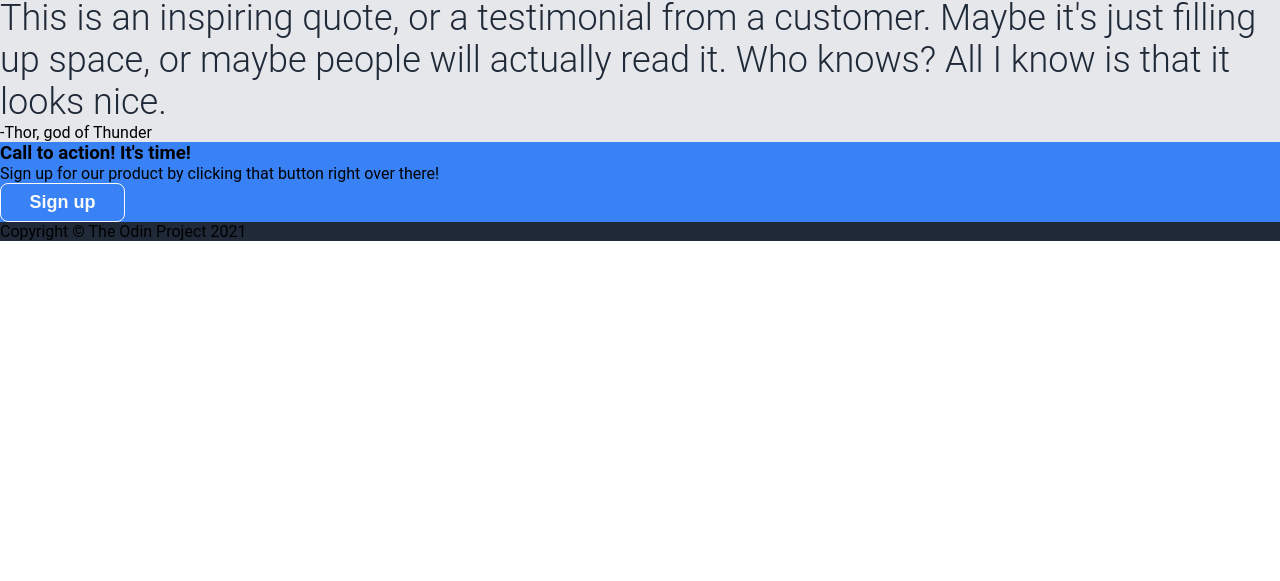
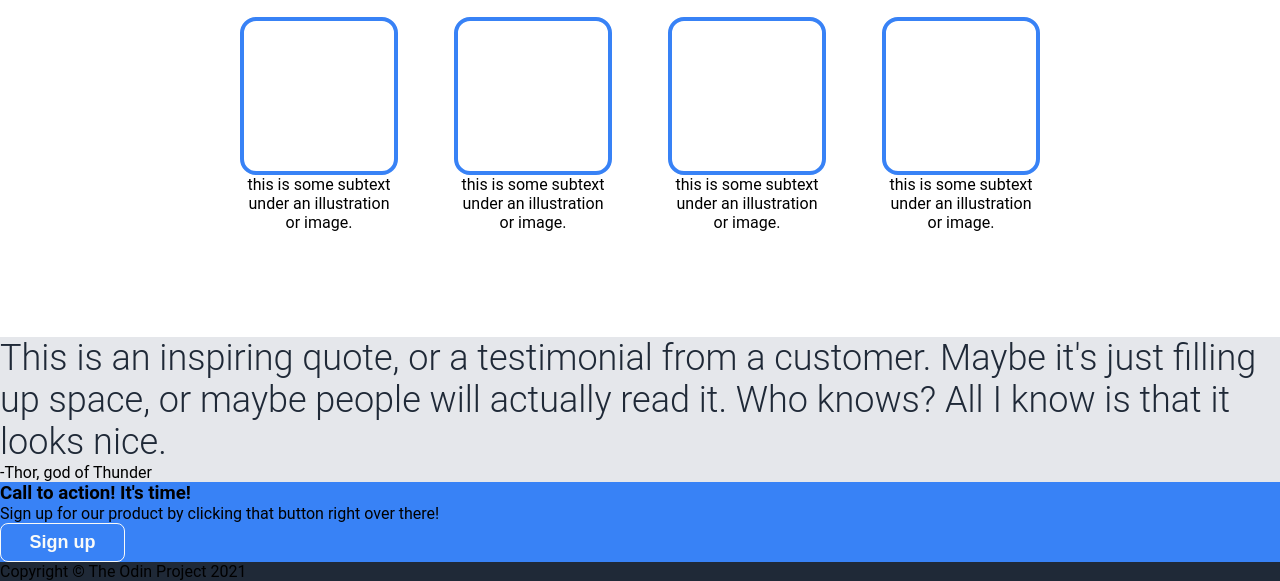
Before and after one commit to jesseowenuk/odin-landing, a plain HTML site: page index.html in a window 1280 px wide. Shown: the part 559-1140 px from the top of the page. Before the commit the page ends 800 px from the top, so only its background shows below. Drawn offline with Linux system fonts and the light colour scheme.

Commit message:
Styled information section

```diff
--- a/style.css
+++ b/style.css
@@ -106,10 +106,39 @@ h1 {
 }
 
 /* Information Section */
+.information {
+    padding: 0 250px 105px 250px;
+    display: flex;
+    flex-direction: column;
+    align-items: center;
+}
+
 h2 {
     font-size: 36px;
     color: #1F2937;
     font-weight: 900;
+    padding: 48px;
+}
+
+.item-container {
+    display: flex;
+    justify-content: center;
+    gap: 56px;
+    width: 150px;
+}
+
+.item {
+    display: flex;
+    flex-direction: column;
+    align-items: center;
+    text-align: center;
+}
+
+.box {
+    border: 4px solid #3882F6;
+    border-radius: 16px;
+    width: 150px;
+    height: 150px;
 }
 
 /* Quote Section */
@@ -135,5 +164,5 @@ footer {
 
 /* Button */
 button {
-    background: #3882F6;;
+    background: #3882F6;
 }
```
